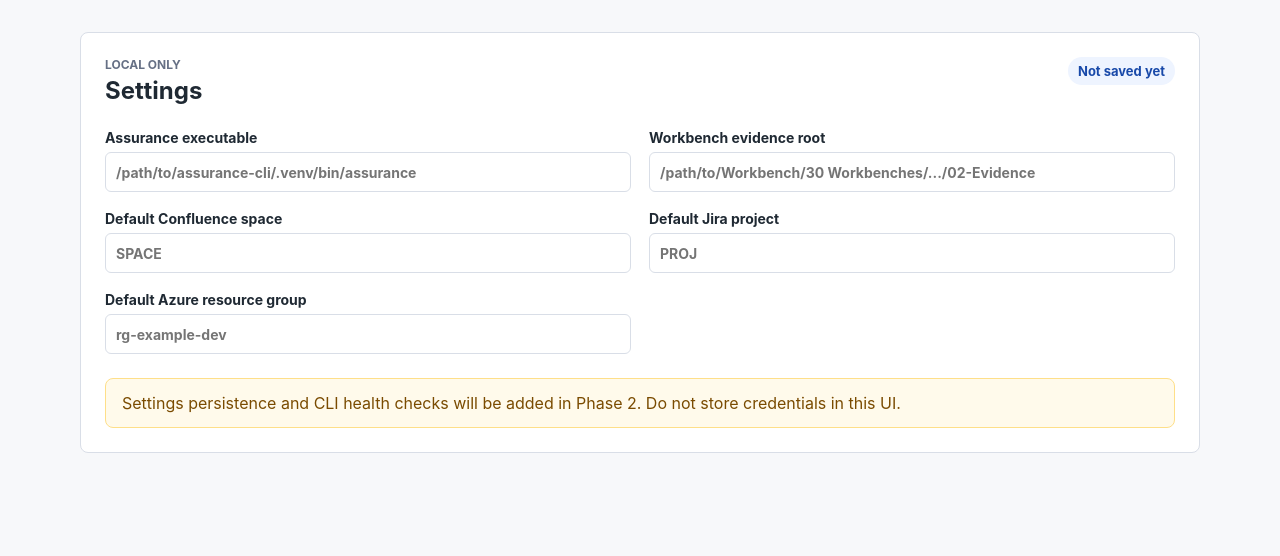
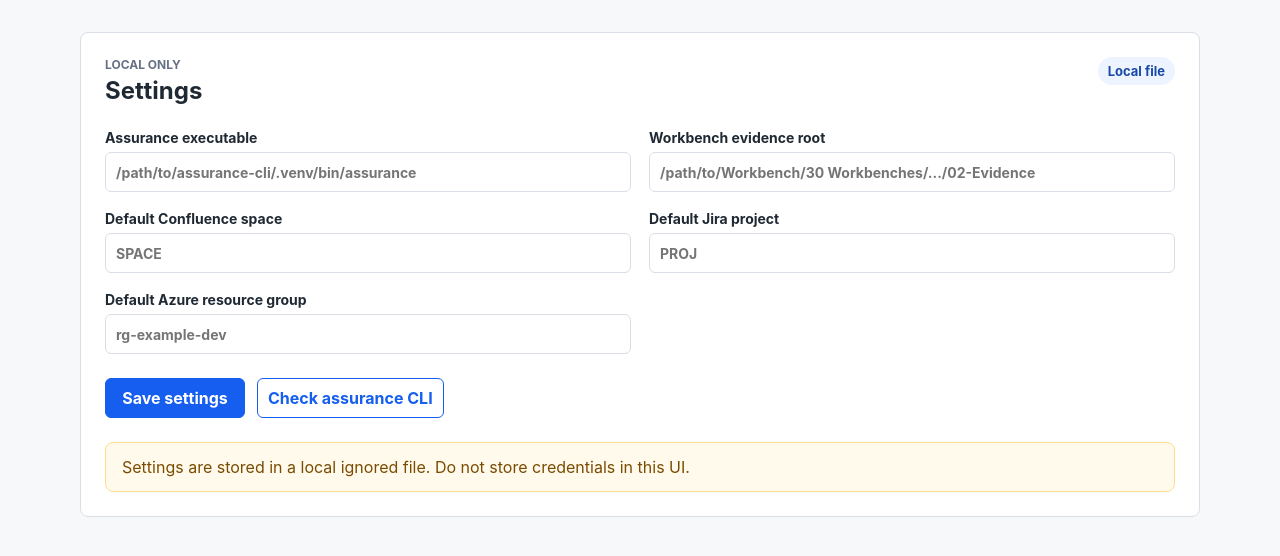
Before and after one commit to richlee-cgi/assurance-workbench-ui, a FastAPI app: page /settings in a window 1280 px wide. Shown: the part 107-663 px from the top of the page. Run offline with FastAPI, Linux system fonts and the light colour scheme.

Commit message:
Add local settings and CLI check

```diff
--- a/app/main.py
+++ b/app/main.py
@@ -6,6 +6,9 @@ from fastapi import FastAPI, Request
 from fastapi.responses import HTMLResponse
 from fastapi.staticfiles import StaticFiles
 from fastapi.templating import Jinja2Templates
+
+from app.cli import check_assurance_cli
+from app.settings import load_settings, save_settings, settings_from_form
 
 BASE_DIR = Path(__file__).resolve().parent
 
@@ -29,12 +32,43 @@ def home(request: Request) -> HTMLResponse:
 
 @app.get("/settings", response_class=HTMLResponse)
 def settings(request: Request) -> HTMLResponse:
+    current_settings = load_settings()
     return templates.TemplateResponse(
         request,
         "settings.html",
         {
             "active_nav": "settings",
             "title": "Settings",
+            "settings": current_settings,
+        },
+    )
+
+
+@app.post("/settings", response_class=HTMLResponse)
+async def save_settings_route(request: Request) -> HTMLResponse:
+    form = await request.form()
+    current_settings = settings_from_form(form)
+    save_settings(current_settings)
+    return templates.TemplateResponse(
+        request,
+        "partials/settings_status.html",
+        {
+            "status": "success",
+            "message": "Settings saved locally.",
+        },
+    )
+
+
+@app.post("/settings/check-assurance", response_class=HTMLResponse)
+async def check_assurance_route(request: Request) -> HTMLResponse:
+    form = await request.form()
+    current_settings = settings_from_form(form)
+    result = check_assurance_cli(current_settings.assurance_path)
+    return templates.TemplateResponse(
+        request,
+        "partials/cli_check_result.html",
+        {
+            "result": result,
         },
     )
 
--- a/app/static/css/app.css
+++ b/app/static/css/app.css
@@ -107,7 +107,8 @@ legend {
 }
 
 input,
-select {
+select,
+button {
   width: 100%;
   min-height: 40px;
   margin-top: 6px;
@@ -115,6 +116,21 @@ select {
   border: 1px solid var(--border);
   border-radius: 6px;
   font: inherit;
+}
+
+button {
+  width: auto;
+  min-width: 140px;
+  border-color: var(--accent);
+  background: var(--accent);
+  color: #ffffff;
+  cursor: pointer;
+  font-weight: 700;
+}
+
+button[type="button"] {
+  background: #ffffff;
+  color: var(--accent);
 }
 
 fieldset {
@@ -154,6 +170,48 @@ fieldset input {
   color: #7a4b00;
 }
 
+.form-actions {
+  display: flex;
+  align-items: center;
+  gap: 12px;
+  grid-column: 1 / -1;
+}
+
+.fragment-slot {
+  margin-top: 16px;
+}
+
+.inline-result {
+  padding: 12px 14px;
+  border-radius: 8px;
+  border: 1px solid var(--border);
+  background: #ffffff;
+}
+
+.inline-result.success {
+  border-color: #abefc6;
+  background: #ecfdf3;
+  color: #05603a;
+}
+
+.inline-result.error {
+  border-color: #fecdca;
+  background: #fef3f2;
+  color: #b42318;
+}
+
+.command-line {
+  margin-top: 8px;
+  color: var(--muted);
+  font-family: ui-monospace, SFMono-Regular, Menlo, Monaco, Consolas, "Liberation Mono", monospace;
+  overflow-wrap: anywhere;
+}
+
+pre {
+  white-space: pre-wrap;
+  overflow-wrap: anywhere;
+}
+
 @media (max-width: 720px) {
   .site-header {
     align-items: flex-start;
@@ -164,4 +222,13 @@ fieldset input {
   fieldset {
     grid-template-columns: 1fr;
   }
+
+  .form-actions {
+    align-items: stretch;
+    flex-direction: column;
+  }
+
+  button {
+    width: 100%;
+  }
 }
--- /dev/null
+++ b/app/templates/partials/settings_status.html
@@ -0,0 +1,3 @@
+<div class="inline-result {{ status }}">
+  {{ message }}
+</div>
--- a/app/templates/settings.html
+++ b/app/templates/settings.html
@@ -7,38 +7,48 @@
       <p class="eyebrow">Local only</p>
       <h2>Settings</h2>
     </div>
-    <span class="status-pill">Not saved yet</span>
+    <span class="status-pill">Local file</span>
   </div>
 
-  <form class="grid-form">
+  <form id="settings-form" class="grid-form" hx-post="/settings" hx-target="#settings-status" hx-swap="innerHTML">
     <label>
       Assurance executable
-      <input type="text" name="assurance_path" placeholder="/path/to/assurance-cli/.venv/bin/assurance">
+      <input type="text" name="assurance_path" value="{{ settings.assurance_path }}" placeholder="/path/to/assurance-cli/.venv/bin/assurance">
     </label>
 
     <label>
       Workbench evidence root
-      <input type="text" name="workbench_root" placeholder="/path/to/Workbench/30 Workbenches/.../02-Evidence">
+      <input type="text" name="workbench_root" value="{{ settings.workbench_root }}" placeholder="/path/to/Workbench/30 Workbenches/.../02-Evidence">
     </label>
 
     <label>
       Default Confluence space
-      <input type="text" name="confluence_space" placeholder="SPACE">
+      <input type="text" name="confluence_space" value="{{ settings.confluence_space }}" placeholder="SPACE">
     </label>
 
     <label>
       Default Jira project
-      <input type="text" name="jira_project" placeholder="PROJ">
+      <input type="text" name="jira_project" value="{{ settings.jira_project }}" placeholder="PROJ">
     </label>
 
     <label>
       Default Azure resource group
-      <input type="text" name="azure_resource_group" placeholder="rg-example-dev">
+      <input type="text" name="azure_resource_group" value="{{ settings.azure_resource_group }}" placeholder="rg-example-dev">
     </label>
+
+    <div class="form-actions">
+      <button type="submit">Save settings</button>
+      <button type="button" hx-post="/settings/check-assurance" hx-include="#settings-form" hx-target="#cli-check-result" hx-swap="innerHTML">
+        Check assurance CLI
+      </button>
+    </div>
   </form>
 
+  <div id="settings-status" class="fragment-slot" aria-live="polite"></div>
+  <div id="cli-check-result" class="fragment-slot" aria-live="polite"></div>
+
   <div class="notice">
-    Settings persistence and CLI health checks will be added in Phase 2. Do not store credentials in this UI.
+    Settings are stored in a local ignored file. Do not store credentials in this UI.
   </div>
 </section>
 {% endblock %}
```
Also changed, not shown: app/cli.py (added, +48 -0 lines), app/settings.py (added, +54 -0 lines), app/templates/partials/cli_check_result.html (added, +16 -0 lines), tests/test_app.py (+28 -0 lines), tests/test_cli.py (added, +8 -0 lines), tests/test_settings.py (added, +34 -0 lines), README.md.
